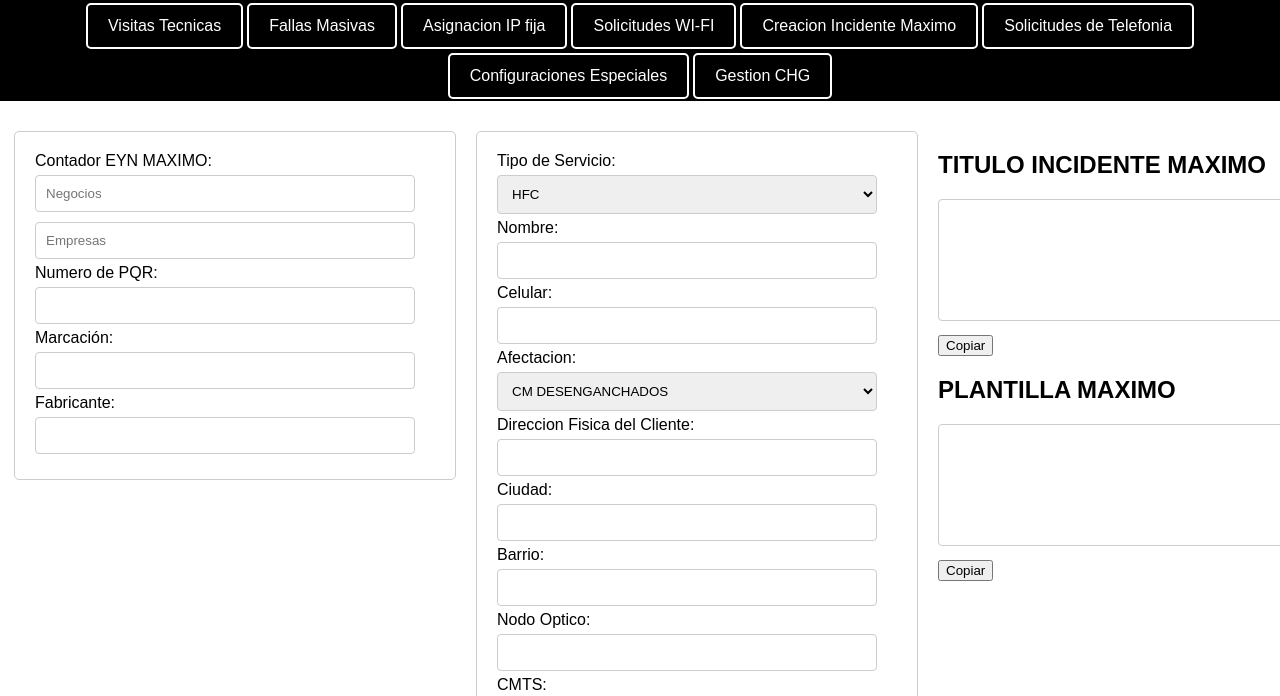
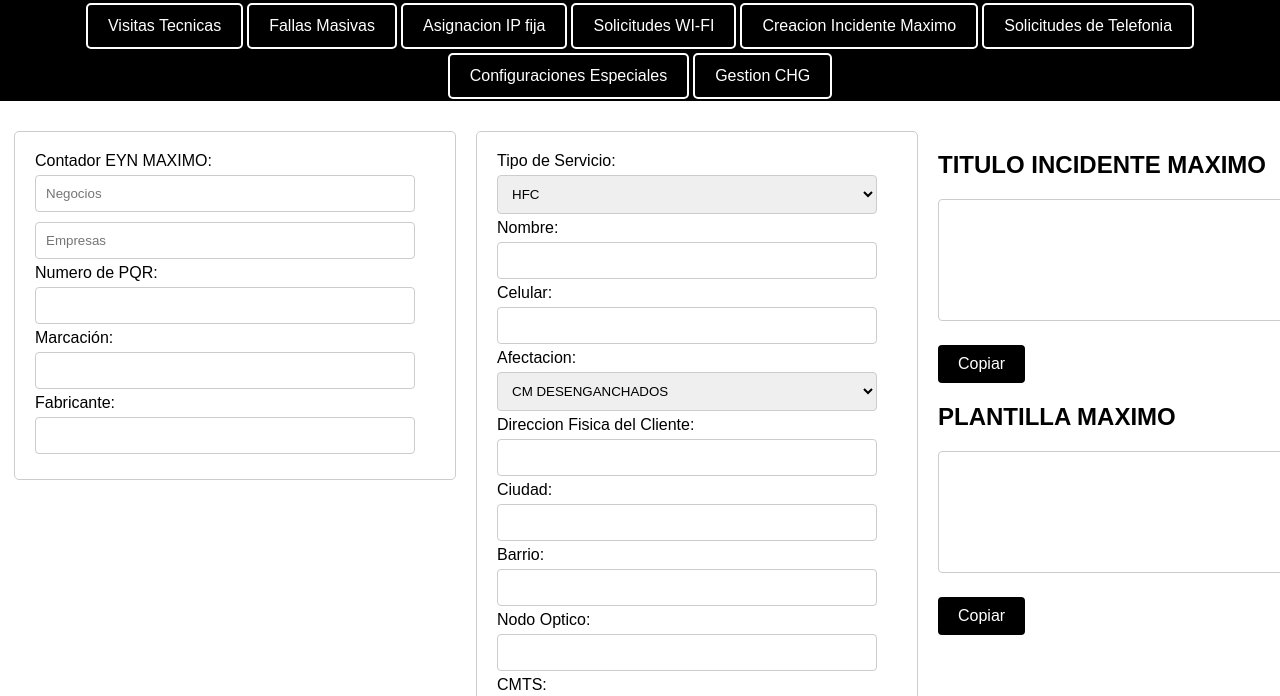
Before and after one commit to PlantillasHFC/web, a plain HTML site: page PLANTILLAS_WEB_CREAR_MASIVA.html in a window 1280 px wide. Shown: the part 79-775 px from the top of the page. Drawn offline with nearby package versions, Linux system fonts and the light colour scheme.

Commit message:
Update PLANTILLAS_WEB_CREAR_MASIVA.html

```diff
--- a/PLANTILLAS_WEB_CREAR_MASIVA.html
+++ b/PLANTILLAS_WEB_CREAR_MASIVA.html
@@ -180,13 +180,13 @@
     <div>
       <h2>TITULO INCIDENTE MAXIMO</h2>
       <textarea id="tituloNotasF7" readonly></textarea>
-      <button onclick="copiarTexto('tituloNotasF7')">Copiar</button>
+      <button class="copiar" onclick="copiarTexto('tituloNotasF7')">Copiar</button>
     </div>
 
     <div>
       <h2>PLANTILLA MAXIMO</h2>
       <textarea id="plantillaLog" readonly></textarea>
-      <button onclick="copiarTexto('plantillaLog')">Copiar</button>
+      <button class="copiar" onclick="copiarTexto('plantillaLog')">Copiar</button>
     </div>
   </div>
 </div>
```
